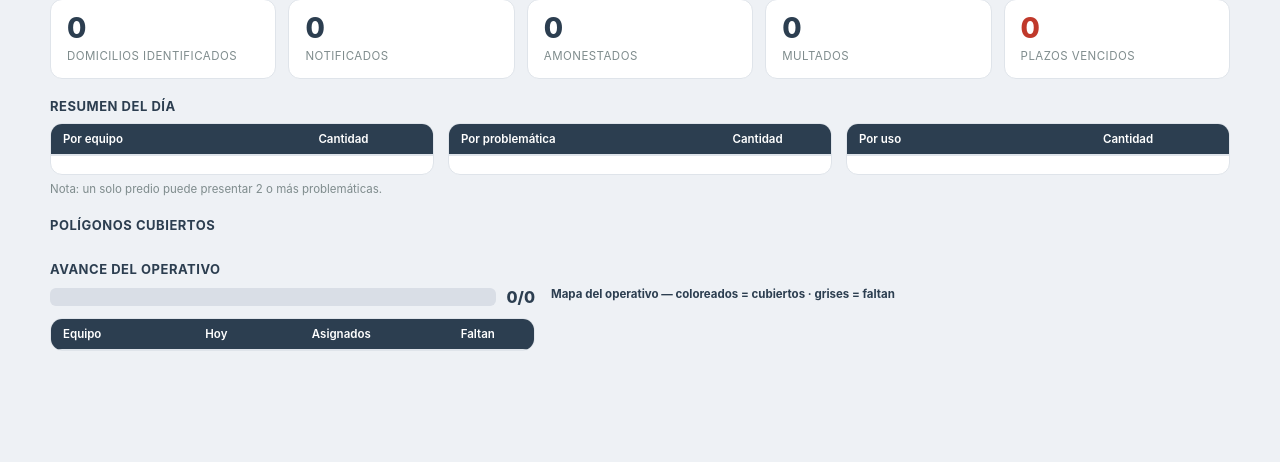
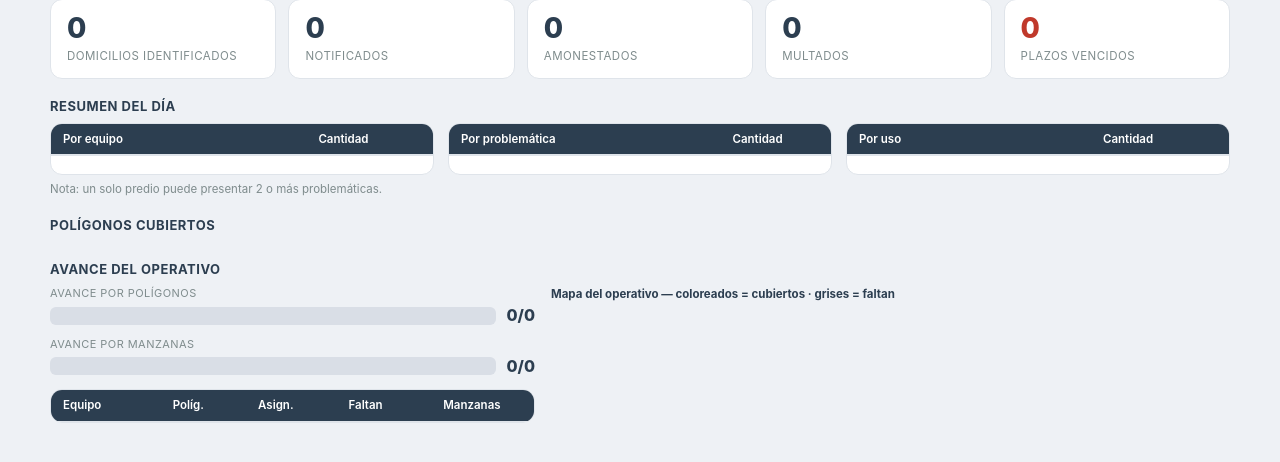
Before and after one commit to LuisViveros24/centros-transferencia, a Flask app: template templates/tablero.html in a window 1280 px wide. Shown: the part 223-685 px from the top of the page. Run offline with Flask 3, Linux system fonts and the light colour scheme; the template is opened without the code that fills it, so the values that code supplies are empty; parts of the project's set-up code (start-up, migrations or seed data) failed here and were passed over; some libraries are stand-ins or nearby versions.

Commit message:
feat(avance): conteo de manzanas por polígono y % de avance por manzanas
- Config editable manzanas_por_poligono (estimado por área, ~298); default en app
- Dashboard y PDF exponen manzanas; avance por manzanas además de por polígonos
- Barra "Avance por manzanas" y columna Manzanas (cub/total) por equipo (tablero + PDF)

Co-Authored-By: Claude Opus 4.8 <noreply@anthropic.com>

```diff
--- a/app.py
+++ b/app.py
@@ -430,6 +430,7 @@ POLY_ASIGNADOS = {
 }
 POLY_CUBIERTOS = [1, 2, 3, 4, 5, 6]
 POLY_COLORS = {'1': '#2980b9', '2': '#27ae60', '3': '#e67e22', '4': '#8e44ad', '5': '#e74c3c'}
+MANZANAS_DEFAULT = {"1":8,"2":9,"3":7,"4":10,"5":7,"6":9,"7":6,"8":7,"9":9,"10":7,"11":7,"12":9,"13":7,"14":6,"15":6,"16":8,"17":6,"18":13,"19":14,"20":6,"21":8,"24":4,"25":7,"26":7,"27":8,"28":8,"29":8,"30":6,"31":8,"32":7,"33":7,"34":7,"35":7,"36":7,"37":8,"38":7,"39":6,"40":6,"41":6,"42":5}
 MAX_FOTOS      = 5                     # fotos por domicilio
 MAX_FOTO_BYTES = 5 * 1024 * 1024       # 5 MB por foto (ya comprimida en el cliente)
 
@@ -750,7 +751,7 @@ def dashboard_domicilios():
                     "COUNT(*) FILTER (WHERE NOT COALESCE(cumplido,false) AND lim IS NOT NULL AND lim >= now()) p "
                     "FROM (SELECT cumplido, " + SQL_LIMITE + " lim FROM domicilios" + base_where + ") t", params)
                 pcfg = {r['clave']: r['valor'] for r in qa(
-                    "SELECT clave, valor FROM config WHERE clave IN ('poligonos_asignados','poligonos_cubiertos')")}
+                    "SELECT clave, valor FROM config WHERE clave IN ('poligonos_asignados','poligonos_cubiertos','manzanas_por_poligono')")}
     finally:
         conn.close()
 
@@ -778,6 +779,7 @@ def dashboard_domicilios():
         'poligonos': {
             'asignados': json.loads(pcfg['poligonos_asignados']) if pcfg.get('poligonos_asignados') else POLY_ASIGNADOS,
             'cubiertos': json.loads(pcfg['poligonos_cubiertos']) if pcfg.get('poligonos_cubiertos') else POLY_CUBIERTOS,
+            'manzanas': json.loads(pcfg['manzanas_por_poligono']) if pcfg.get('manzanas_por_poligono') else MANZANAS_DEFAULT,
             'colores': POLY_COLORS,
         },
     })
@@ -911,12 +913,13 @@ def reporte_domicilios_pdf():
             with conn.cursor(cursor_factory=psycopg2.extras.RealDictCursor) as cur:
                 cur.execute("SELECT equipo, uso, problematica FROM domicilios" + where, params)
                 rows = [dict(r) for r in cur.fetchall()]
-                cur.execute("SELECT clave, valor FROM config WHERE clave IN ('poligonos_asignados','poligonos_cubiertos')")
+                cur.execute("SELECT clave, valor FROM config WHERE clave IN ('poligonos_asignados','poligonos_cubiertos','manzanas_por_poligono')")
                 pcfg = {r['clave']: r['valor'] for r in cur.fetchall()}
     finally:
         conn.close()
     asign = json.loads(pcfg['poligonos_asignados']) if pcfg.get('poligonos_asignados') else POLY_ASIGNADOS
     cubiertos = json.loads(pcfg['poligonos_cubiertos']) if pcfg.get('poligonos_cubiertos') else POLY_CUBIERTOS
+    manzanas = json.loads(pcfg['manzanas_por_poligono']) if pcfg.get('manzanas_por_poligono') else MANZANAS_DEFAULT
     _MES = ['enero','febrero','marzo','abril','mayo','junio','julio','agosto','septiembre','octubre','noviembre','diciembre']
     def _fmt(s):
         x = datetime.strptime(s, '%Y-%m-%d'); return f'{x.day} de {_MES[x.month-1]} de {x.year}'
@@ -927,7 +930,7 @@ def reporte_domicilios_pdf():
     else:
         fecha_txt = _fmt(desde) + ' al ' + _fmt(hasta)
     from reporte import construir_reporte
-    pdf = construir_reporte(rows, asign, cubiertos, POLY_COLORS, fecha_txt)
+    pdf = construir_reporte(rows, asign, cubiertos, POLY_COLORS, fecha_txt, manzanas)
     return send_file(io.BytesIO(pdf), mimetype='application/pdf', as_attachment=True,
                      download_name='Reporte_Operativo_' + desde + '.pdf')
 
--- a/templates/tablero.html
+++ b/templates/tablero.html
@@ -110,12 +110,18 @@
   <h2>Avance del operativo</h2>
   <div class="avance">
     <div>
+      <div style="font-size:11px;color:var(--muted);text-transform:uppercase;letter-spacing:.04em;margin-bottom:3px">Avance por polígonos</div>
       <div style="display:flex;align-items:center;gap:10px;margin-bottom:10px">
         <div class="progress" style="flex:1"><div id="prog-fill" style="width:0%"></div></div>
         <div style="font-weight:800;color:var(--dark);white-space:nowrap" id="prog-txt">0/0</div>
       </div>
+      <div style="font-size:11px;color:var(--muted);text-transform:uppercase;letter-spacing:.04em;margin-bottom:3px">Avance por manzanas</div>
+      <div style="display:flex;align-items:center;gap:10px;margin-bottom:12px">
+        <div class="progress" style="flex:1"><div id="prog-mz-fill" style="width:0%;background:#e67e22"></div></div>
+        <div style="font-weight:800;color:var(--dark);white-space:nowrap" id="prog-mz-txt">0/0</div>
+      </div>
       <div class="card"><table>
-        <thead><tr><th>Equipo</th><th class="num">Hoy</th><th class="num">Asignados</th><th class="num">Faltan</th></tr></thead>
+        <thead><tr><th>Equipo</th><th class="num">Políg.</th><th class="num">Asign.</th><th class="num">Faltan</th><th class="num">Manzanas</th></tr></thead>
         <tbody id="t-avance"></tbody>
       </table></div>
     </div>
@@ -193,6 +199,9 @@ function renderPolys(poly){
   const polyTeam={}; Object.keys(asig).forEach(t=>asig[t].forEach(p=>polyTeam[Number(p)]=t));
   const all=Object.keys(polyTeam).map(Number).sort((a,b)=>a-b);
   const covSet=new Set(cub), total=all.length||1, ncov=all.filter(p=>covSet.has(p)).length;
+  const mz=poly.manzanas||{};
+  const mzOf=function(p){return Number(mz[p]!=null?mz[p]:(mz[String(p)]||0));};
+  const totMz=all.reduce((s,p)=>s+mzOf(p),0)||1, cubMz=all.filter(p=>covSet.has(p)).reduce((s,p)=>s+mzOf(p),0);
   // cajas cubiertas
   const cont=document.getElementById('polys');
   const coveredSorted=all.filter(p=>covSet.has(p));
@@ -205,14 +214,18 @@ function renderPolys(poly){
   const pct=Math.round(ncov/total*100);
   document.getElementById('prog-fill').style.width=pct+'%';
   document.getElementById('prog-txt').textContent=ncov+'/'+total+' ('+pct+'%)';
+  const pctMz=Math.round(cubMz/totMz*100);
+  document.getElementById('prog-mz-fill').style.width=pctMz+'%';
+  document.getElementById('prog-mz-txt').textContent=cubMz+'/'+totMz+' ('+pctMz+'%)';
   // tabla por equipo
   const tb=document.getElementById('t-avance'); let html='';
-  Object.keys(asig).sort().forEach(t=>{const ps=asig[t].map(Number),cu=ps.filter(p=>covSet.has(p)).length;
-    html+='<tr><td>Equipo '+t+'</td><td class="num">'+cu+'</td><td class="num">'+ps.length+'</td><td class="num">'+(ps.length-cu)+'</td></tr>';});
-  html+='<tr class="total"><td>TOTAL</td><td class="num">'+ncov+'</td><td class="num">'+total+'</td><td class="num">'+(total-ncov)+'</td></tr>';
+  Object.keys(asig).sort().forEach(t=>{var ps=asig[t].map(Number),cu=ps.filter(p=>covSet.has(p)).length;
+    var tm=ps.reduce((s,p)=>s+mzOf(p),0),cm=ps.filter(p=>covSet.has(p)).reduce((s,p)=>s+mzOf(p),0);
+    html+='<tr><td>Equipo '+t+'</td><td class="num">'+cu+'</td><td class="num">'+ps.length+'</td><td class="num">'+(ps.length-cu)+'</td><td class="num">'+cm+'/'+tm+'</td></tr>';});
+  html+='<tr class="total"><td>TOTAL</td><td class="num">'+ncov+'</td><td class="num">'+total+'</td><td class="num">'+(total-ncov)+'</td><td class="num">'+cubMz+'/'+totMz+'</td></tr>';
   tb.innerHTML=html;
   renderMapa(covSet, col);
-  document.getElementById('foot').textContent='Hoy se cubrieron '+ncov+' de '+total+' polígonos ('+pct+'%). Faltan '+(total-ncov)+'.';
+  document.getElementById('foot').textContent='Avance: '+ncov+'/'+total+' polígonos ('+pct+'%) · '+cubMz+'/'+totMz+' manzanas ('+pctMz+'%). Faltan '+(total-ncov)+' polígonos.';
 }
 
 async function cargar(){
```
Also changed, not shown: reporte.py (+18 -6 lines).
